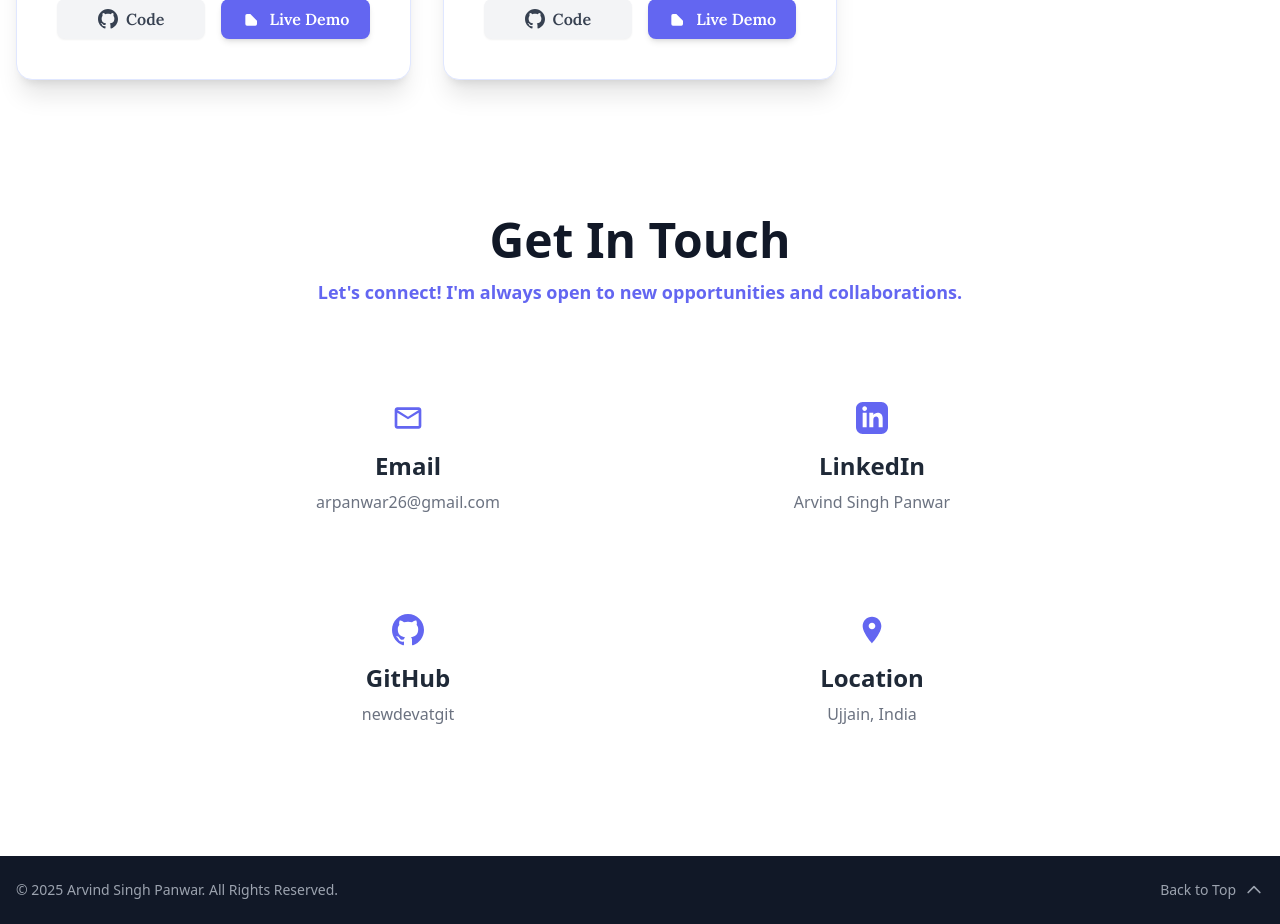
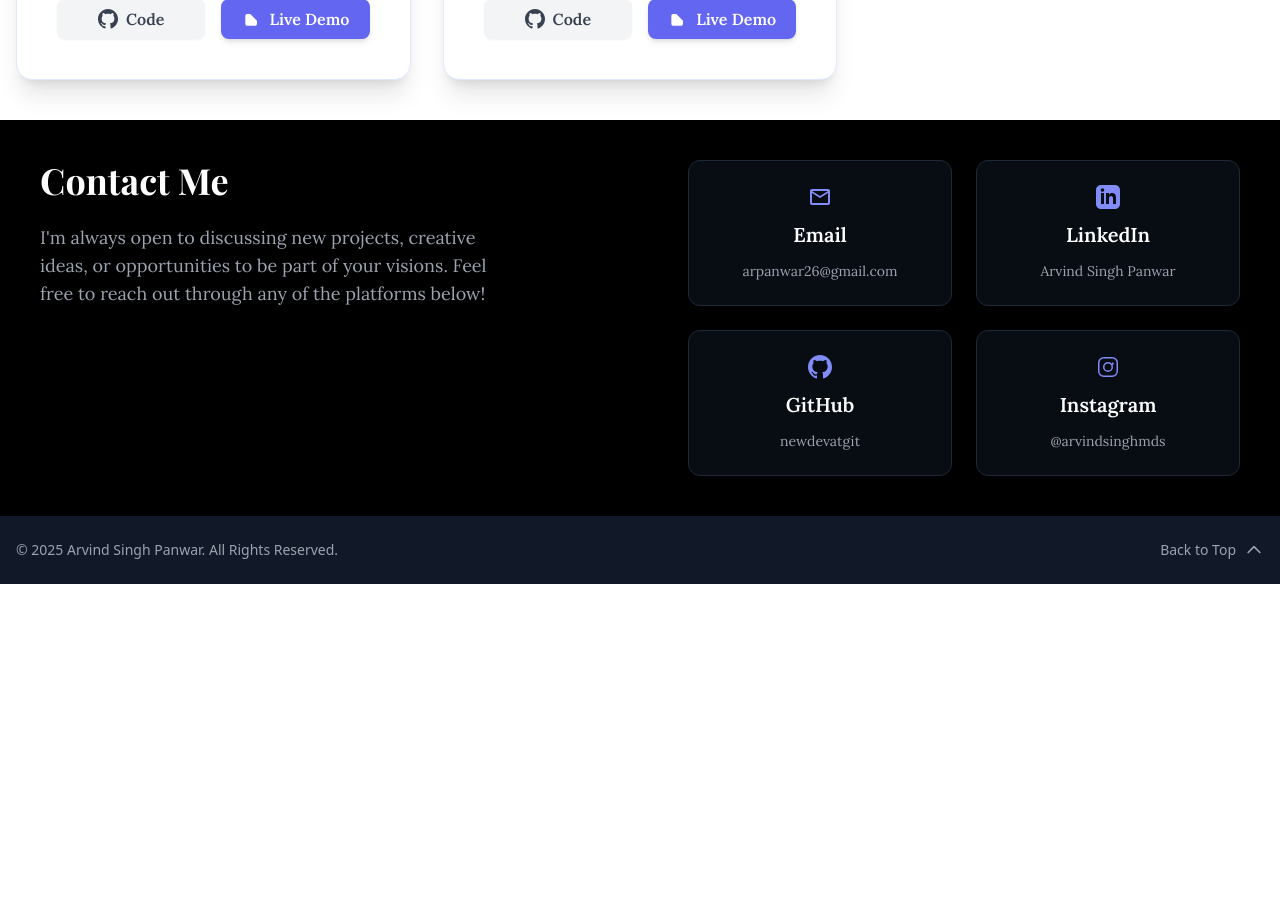
Before and after one commit to newdevatgit/my-portfolio, a React (Vite) app: page / in a window 1280 px wide. Shown: the part 4820-5744 px from the top of the page. After the commit the page ends 5404 px from the top, so only its background shows below. Built offline with nearby package versions, Linux system fonts and the light colour scheme.

Commit message:
style: Contact section ui changes and improvements

```diff
--- a/src/components/Contact.jsx
+++ b/src/components/Contact.jsx
@@ -1,7 +1,6 @@
 import React from "react";
 
-// Reusable Icon component
-const Icon = ({ path, className = "w-8 h-8" }) => (
+const Icon = ({ path, className = "w-6 h-6" }) => (
   <svg
     xmlns="http://www.w3.org/2000/svg"
     viewBox="0 0 24 24"
@@ -12,70 +11,76 @@ const Icon = ({ path, className = "w-8 h-8" }) => (
   </svg>
 );
 
-// Contact Info data
 const contactDetails = [
     {
         name: "Email",
         handle: "arpanwar26@gmail.com",
         href: "mailto:arpanwar26@gmail.com",
-        icon: <Icon path="M22 6c0-1.1-.9-2-2-2H4c-1.1 0-2 .9-2 2v12c0 1.1.9 2 2 2h16c1.1 0 2-.9 2-2V6zm-2 0l-8 5-8-5h16zm0 12H4V8l8 5 8-5v10z" />
+        icon: <Icon path="M22 6c0-1.1-.9-2-2-2H4c-1.1 0-2 .9-2 2v12c0 1.1.9 2 2 2h16c1.1 0 2-.9 2-2V6zm-2 0l-8 5-8-5h16zm0 12H4V8l8 5 8-5v10z" className="w-6 h-6 text-indigo-400" />
     },
     {
         name: "LinkedIn",
         handle: "Arvind Singh Panwar",
         href: "https://www.linkedin.com/in/arvind-singh-panwar-924a92281",
-        icon: <Icon path="M19 0h-14c-2.761 0-5 2.239-5 5v14c0 2.761 2.239 5 5 5h14c2.762 0 5-2.239 5-5v-14c0-2.761-2.238-5-5-5zm-11 19h-3v-11h3v11zm-1.5-12.268c-.966 0-1.75-.79-1.75-1.764s.784-1.764 1.75-1.764 1.75.79 1.75 1.764-.783 1.764-1.75 1.764zm13.5 12.268h-3v-5.604c0-3.368-4-3.113-4 0v5.604h-3v-11h3v1.765c1.396-2.586 7-2.777 7 2.476v6.759z" />
+        icon: <Icon path="M19 0h-14c-2.761 0-5 2.239-5 5v14c0 2.761 2.239 5 5 5h14c2.762 0 5-2.239 5-5v-14c0-2.761-2.238-5-5-5zm-11 19h-3v-11h3v11zm-1.5-12.268c-.966 0-1.75-.79-1.75-1.764s.784-1.764 1.75-1.764 1.75.79 1.75 1.764-.783 1.764-1.75 1.764zm13.5 12.268h-3v-5.604c0-3.368-4-3.113-4 0v5.604h-3v-11h3v1.765c1.396-2.586 7-2.777 7 2.476v6.759z" className="w-6 h-6 text-indigo-400" />
     },
     {
         name: "GitHub",
         handle: "newdevatgit",
         href: "https://github.com/newdevatgit",
-        icon: <Icon path="M12 0c-6.626 0-12 5.373-12 12 0 5.302 3.438 9.8 8.207 11.387.599.111.793-.261.793-.577v-2.234c-3.338.726-4.033-1.416-4.033-1.416-.546-1.387-1.333-1.756-1.333-1.756-1.089-.745.083-.729.083-.729 1.205.084 1.839 1.237 1.839 1.237 1.07 1.834 2.807 1.304 3.492.997.107-.775.418-1.305.762-1.604-2.665-.305-5.467-1.334-5.467-5.931 0-1.311.469-2.381 1.236-3.221-.124-.303-.535-1.524.117-3.176 0 0 1.008-.322 3.301 1.23.957-.266 1.983-.399 3.003-.404 1.02.005 2.047.138 3.006.404 2.291-1.552 3.297-1.23 3.297-1.23.653 1.653.242 2.874.118 3.176.77.84 1.235 1.911 1.235 3.221 0 4.609-2.807 5.624-5.479 5.921.43.372.823 1.102.823 2.222v3.293c0 .319.192.694.801.576 4.765-1.589 8.199-6.086 8.199-11.386 0-6.627-5.373-12-12-12z" />
+        icon: <Icon path="M12 0c-6.626 0-12 5.373-12 12 0 5.302 3.438 9.8 8.207 11.387.599.111.793-.261.793-.577v-2.234c-3.338.726-4.033-1.416-4.033-1.416-.546-1.387-1.333-1.756-1.333-1.756-1.089-.745.083-.729.083-.729 1.205.084 1.839 1.237 1.839 1.237 1.07 1.834 2.807 1.304 3.492.997.107-.775.418-1.305.762-1.604-2.665-.305-5.467-1.334-5.467-5.931 0-1.311.469-2.381 1.236-3.221-.124-.303-.535-1.524.117-3.176 0 0 1.008-.322 3.301 1.23.957-.266 1.983-.399 3.003-.404 1.02.005 2.047.138 3.006.404 2.291-1.552 3.297-1.23 3.297-1.23.653 1.653.242 2.874.118 3.176.77.84 1.235 1.911 1.235 3.221 0 4.609-2.807 5.624-5.479 5.921.43.372.823 1.102.823 2.222v3.293c0 .319.192.694.801.576 4.765-1.589 8.199-6.086 8.199-11.386 0-6.627-5.373-12-12-12z" className="w-6 h-6 text-indigo-400" />
     },
     {
-        name: "Location",
-        handle: "Ujjain, India",
-        href: "#",
-        icon: <Icon path="M12 2C8.13 2 5 5.13 5 9c0 5.25 7 13 7 13s7-7.75 7-13c0-3.87-3.13-7-7-7zm0 9.5c-1.38 0-2.5-1.12-2.5-2.5s1.12-2.5 2.5-2.5 2.5 1.12 2.5 2.5-1.12 2.5-2.5 2.5z" />
+      name: "Instagram",
+      handle: "@arvindsinghmds",
+      href: "https://www.instagram.com/arvindsinghmds",
+      icon: <Icon path="M7.75 2h8.5A5.75 5.75 0 0122 7.75v8.5A5.75 5.75 0 0116.25 22h-8.5A5.75 5.75 0 012 16.25v-8.5A5.75 5.75 0 017.75 2zm0 1.5A4.25 4.25 0 003.5 7.75v8.5A4.25 4.25 0 007.75 20.5h8.5a4.25 4.25 0 004.25-4.25v-8.5A4.25 4.25 0 0016.25 3.5h-8.5zM12 7a5 5 0 110 10 5 5 0 010-10zm0 1.5a3.5 3.5 0 100 7 3.5 3.5 0 000-7zm4.75-.88a1.12 1.12 0 110 2.24 1.12 1.12 0 010-2.24z" className="w-6 h-6 text-indigo-400" />
     }
-]
+];
+
+const ContactCard = ({ detail }) => (
+    <a
+        key={detail.name}
+        href={detail.href}
+        target={detail.name === 'Location' ? '_self' : '_blank'}
+        rel="noopener noreferrer"
+        className={`group p-6 rounded-xl border border-gray-800 bg-gray-900/50 hover:border-indigo-500 transition-all duration-300 flex flex-col items-center text-center space-y-3 ${detail.name === 'Location' ? 'cursor-default' : 'hover:scale-[1.02]'}`}
+        onClick={(e) => detail.name === 'Location' && e.preventDefault()}
+    >
+        <div className="flex-shrink-0 transition-transform duration-300 group-hover:scale-110">
+            {detail.icon}
+        </div>
+        <h3 className="text-xl font-semibold text-white">
+            {detail.name}
+        </h3>
+        <p className="text-gray-400 text-sm group-hover:text-indigo-400 transition-colors duration-300">
+            {detail.handle}
+        </p>
+    </a>
+);
 
 export default function Contact() {
   return (
-    <section id="contact" className="py-24 bg-white dark:bg-gray-900">
-      <div className="container mx-auto px-4">
-        {/* Section Title */}
-        <div className="text-center mb-16">
-          <h2 className="text-4xl font-extrabold text-gray-900 dark:text-white sm:text-5xl">
-            Get In Touch
-          </h2>
-          <p className="mt-4 text-lg leading-6 text-indigo-500 dark:text-indigo-400 font-semibold">
-            Let's connect! I'm always open to new opportunities and collaborations.
-          </p>
-        </div>
+    <section id="contact" className="py-10 p-6 bg-black text-white flex items-center">
+      <div className="container mx-auto px-4 max-w-7xl">
+        <div className="grid lg:grid-cols-2 gap-12 lg:gap-24 items-start">
 
-        {/* Contact Cards */}
-        <div className="max-w-4xl mx-auto grid sm:grid-cols-2 gap-8">
+          <div className="space-y-6">
+            <h2 className="text-4xl font-title text-left font-extrabold text-white">
+              Contact Me
+            </h2>
+            <p className="text-gray-400 font-reading text-left text-lg max-w-md">
+              I'm always open to discussing new projects, creative ideas, or opportunities to be part of your visions. Feel free to reach out through any of the platforms below!
+            </p>
+          </div>
+
+
+          <div className="pt-8 grid sm:grid-cols-2 gap-6 lg:pt-0 font-reading ">
             {contactDetails.map((detail) => (
-                <div
-                    key={detail.name}
-                    className="relative group rounded-xl p-[2px] bg-transparent hover:bg-gradient-to-r from-indigo-500 via-purple-500 to-pink-500 transition-all duration-300"
-                >
-                    <a
-                        href={detail.href}
-                        target="_blank"
-                        rel="noopener noreferrer"
-                        className={`bg-white dark:bg-gray-800 rounded-[10px] w-full h-full p-8 flex flex-col items-center text-center transform  transition-all duration-300 ${detail.name === 'Location' ? 'cursor-default' : ''}`}
-                        onClick={(e) => detail.name === 'Location' && e.preventDefault()}
-                    >
-                        <div className="text-indigo-500 dark:text-indigo-400 mb-4 group-hover:scale-110 transition-transform duration-300">
-                            {detail.icon}
-                        </div>
-                        <h3 className="text-2xl font-bold text-gray-800 dark:text-white mb-2">{detail.name}</h3>
-                        <p className="text-gray-500 dark:text-gray-400 group-hover:text-indigo-500 dark:group-hover:text-indigo-400 transition-colors duration-300">{detail.handle}</p>
-                    </a>
-                </div>
+                <ContactCard key={detail.name} detail={detail} />
             ))}
+          </div>
+
         </div>
       </div>
     </section>
```
